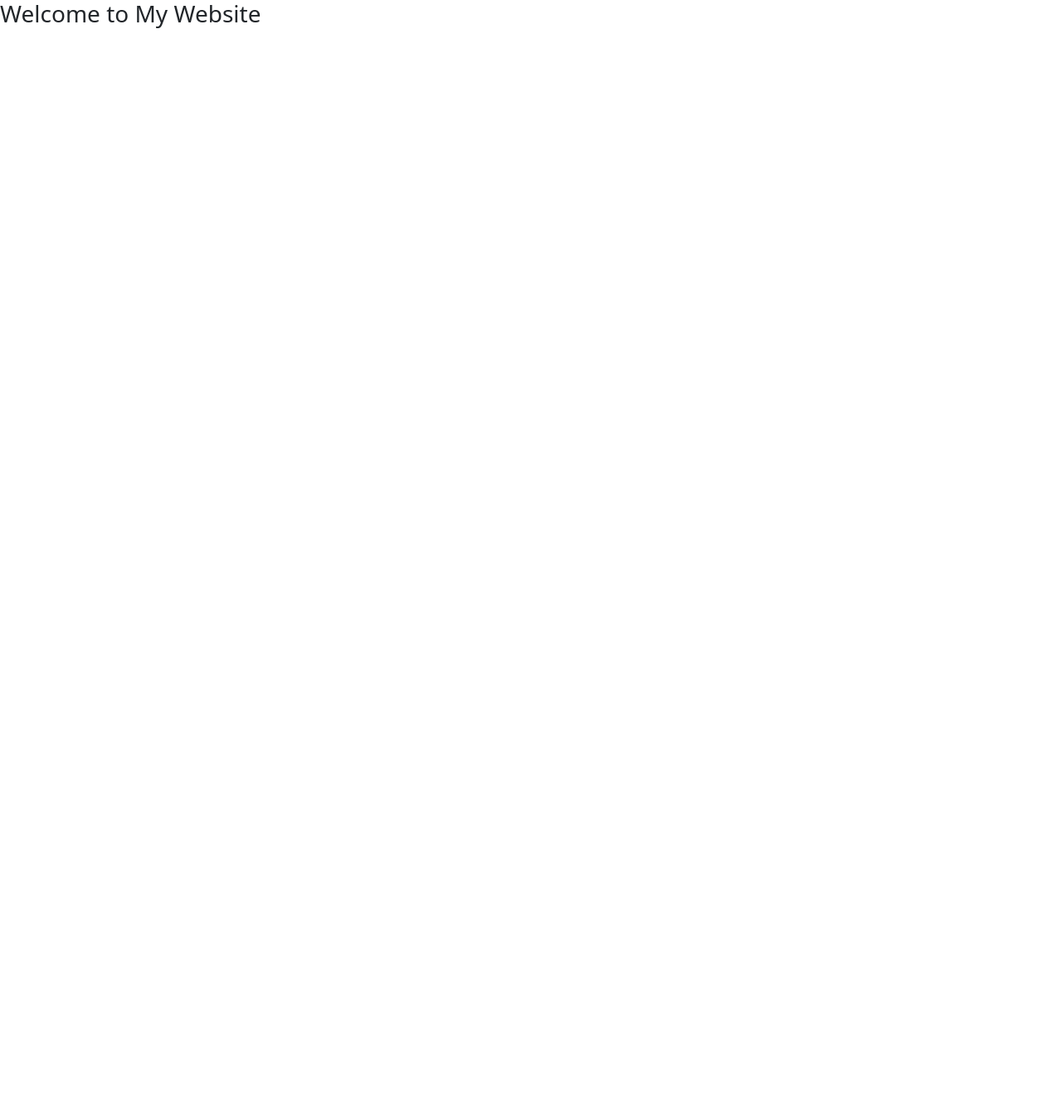
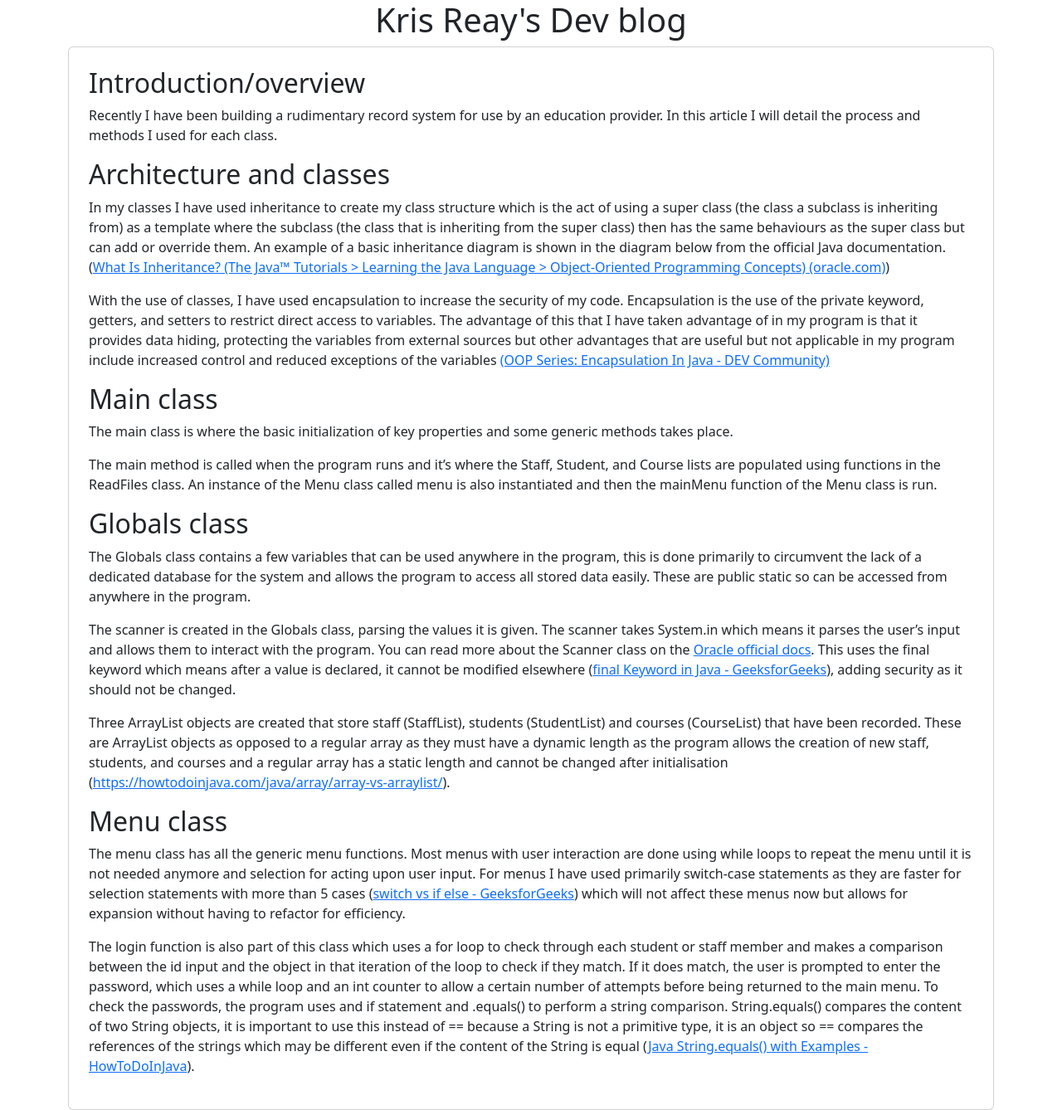
Before and after one commit to KrisReay/KrisReay.github.io, a plain HTML site: page index.html in a window 1280 px wide. Shown: the whole page at 83% size. Before the commit the page ends 800 px from the top, so only its background shows below. Drawn offline with Linux system fonts and the light colour scheme.

Commit message:
Started formatting blog content into html

```diff
--- a/index.html
+++ b/index.html
@@ -1,5 +1,6 @@
 <!DOCTYPE html>
 <html lang="en">
+
 <head>
   <meta charset="UTF-8">
   <meta name="viewport" content="width=device-width, initial-scale=1.0">
@@ -7,10 +8,79 @@
   <title>My Website</title>
   <link rel="stylesheet" href="./lib/bootstrap/css/bootstrap.min.css">
 </head>
+
 <body>
+  <nav>
+    <div class="container text-center">
+      <h1>Kris Reay's Dev blog</h1>
+    </div>
+  </nav>
+
   <main>
-        <h1 class="h3">Welcome to My Website</h1>
-        <p class="d-none">Hello</p>
+    <div class="container">
+      <div class="card p-4">
+        <h2>Introduction/overview</h2>
+        <p>Recently I have been building a rudimentary record system for use by an education provider. In this article I
+          will detail the process and methods I used for each class.</p>
+
+        <h2>Architecture and classes</h2>
+        <p>In my classes I have used inheritance to create my class structure which is the act of using a super class
+          (the class a subclass is inheriting from) as a template where the subclass (the class that is inheriting from
+          the super class) then has the same behaviours as the super class but can add or override them. An example of a
+          basic inheritance diagram is shown in the diagram below from the official Java documentation. (<a
+            href="https://docs.oracle.com/javase/tutorial/java/concepts/inheritance.html">What Is Inheritance? (The
+            Java™ Tutorials > Learning the Java Language > Object-Oriented Programming Concepts) (oracle.com)</a>) </p>
+        <p>With the use of classes, I have used encapsulation to increase the security of my code. Encapsulation is the
+          use of the private keyword, getters, and setters to restrict direct access to variables. The advantage of this
+          that I have taken advantage of in my program is that it provides data hiding, protecting the variables from
+          external sources but other advantages that are useful but not applicable in my program include increased
+          control and reduced exceptions of the variables <a
+            href="https://dev.to/princeibs/oop-series-encapsulation-in-java-1n51">(OOP Series: Encapsulation In Java -
+            DEV Community)</a></p>
+
+        <h2>Main class</h2>
+        <p>The main class is where the basic initialization of key properties and some generic methods takes place.</p>
+        <p>The main method is called when the program runs and it’s where the Staff, Student, and Course lists are
+          populated using functions in the ReadFiles class. An instance of the Menu class called menu is also
+          instantiated and then the mainMenu function of the Menu class is run. </p>
+
+        <h2>Globals class</h2>
+        <p>The Globals class contains a few variables that can be used anywhere in the program, this is done primarily
+          to circumvent the lack of a dedicated database for the system and allows the program to access all stored data
+          easily. These are public static so can be accessed from anywhere in the program.</p>
+        <p>The scanner is created in the Globals class, parsing the values it is given. The scanner takes System.in
+          which means it parses the user’s input and allows them to interact with the program. You can read more about
+          the Scanner class on the <a href="https://docs.oracle.com/javase/8/docs/api/java/util/Scanner.html">Oracle
+            official docs</a>. This uses the final keyword which means after a value is declared, it cannot be modified
+          elsewhere (<a href="https://www.geeksforgeeks.org/final-keyword-in-java/">final Keyword in Java -
+            GeeksforGeeks</a>), adding security as it should not be changed.</p>
+        <p>Three ArrayList objects are created that store staff (StaffList), students (StudentList) and courses
+          (CourseList) that have been recorded. These are ArrayList objects as opposed to a regular array as they must
+          have a dynamic length as the program allows the creation of new staff, students, and courses and a regular
+          array has a static length and cannot be changed after initialisation
+          (<a
+            href="https://howtodoinjava.com/java/array/array-vs-arraylist/">https://howtodoinjava.com/java/array/array-vs-arraylist/</a>).
+        </p>
+
+        <h2>Menu class</h2>
+        <p>The menu class has all the generic menu functions. Most menus with user interaction are done using while
+          loops to repeat the menu until it is not needed anymore and selection for acting upon user input. For menus I
+          have used primarily switch-case statements as they are faster for selection statements with more than 5 cases
+          (<a href="https://www.geeksforgeeks.org/switch-vs-else/">switch vs if else - GeeksforGeeks</a>) which will not
+          affect these menus now but allows for expansion without
+          having to refactor for efficiency. </p>
+        <p>The login function is also part of this class which uses a for loop to check through each student or staff
+          member and makes a comparison between the id input and the object in that iteration of the loop to check if
+          they match. If it does match, the user is prompted to enter the password, which uses a while loop and an int
+          counter to allow a certain number of attempts before being returned to the main menu. To check the passwords,
+          the program uses and if statement and .equals() to perform a string comparison. String.equals() compares the
+          content of two String objects, it is important to use this instead of == because a String is not a primitive
+          type, it is an object so == compares the references of the strings which may be different even if the content
+          of the String is equal (<a href="https://howtodoinjava.com/java/string/string-equals-method/">Java
+            String.equals() with Examples - HowToDoInJava</a>).</p>
+      </div>
+    </div>
   </main>
 </body>
+
 </html>
```
Lines whose indentation alone changed are shown as unchanged.
